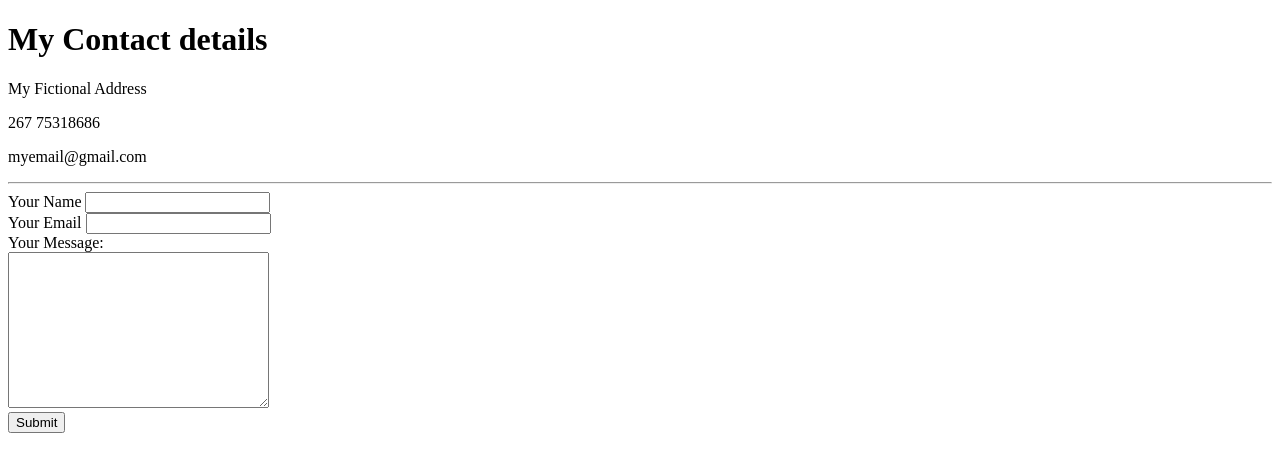
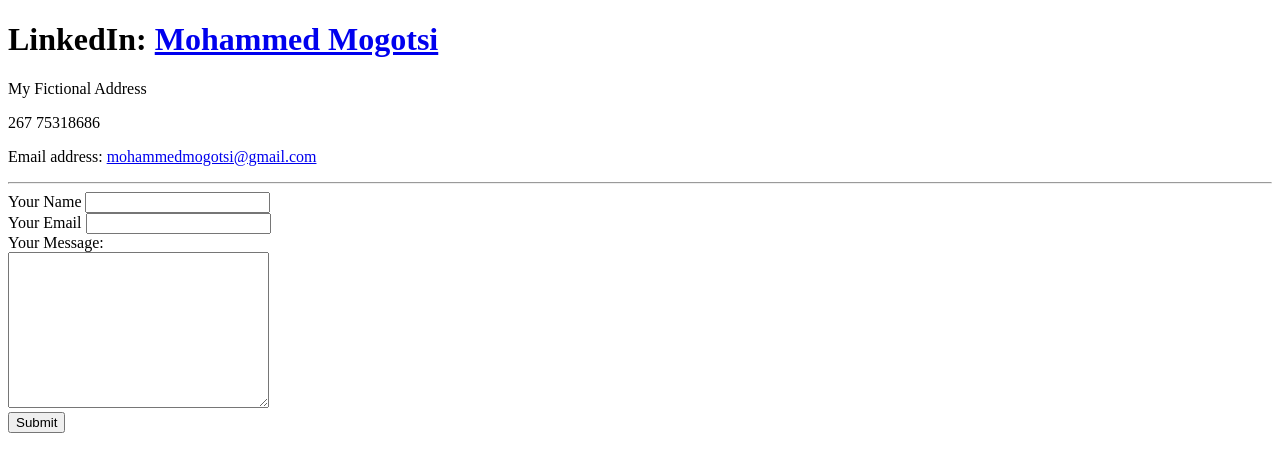
Before and after one commit to 000915/cv, a plain HTML site: page contact-me.html in a window 1280 px wide. Drawn offline with Linux system fonts and the light colour scheme.

Commit message:
Update contact-me.html

```diff
--- a/contact-me.html
+++ b/contact-me.html
@@ -5,10 +5,10 @@
     <title>Contact me</title>
   </head>
   <body>
-    <h1>My Contact details</h1>
+    <h1>LinkedIn: <a href="https://www.linkedin.com/in/mohammed-mogotsi/">Mohammed Mogotsi</a>  </h1>
     <p>My Fictional Address</p>
     <p>267 75318686</p>
-    <p>myemail@gmail.com</p>
+    <p>Email address: <a href="mohammedmogotsi@gmail.com">mohammedmogotsi@gmail.com</a></p>
     <hr>
     <form action="mailto:mohammedmogotsi@gmail.com" method="post" enctype="text/plain">
       <label for="">Your Name</label>
```
